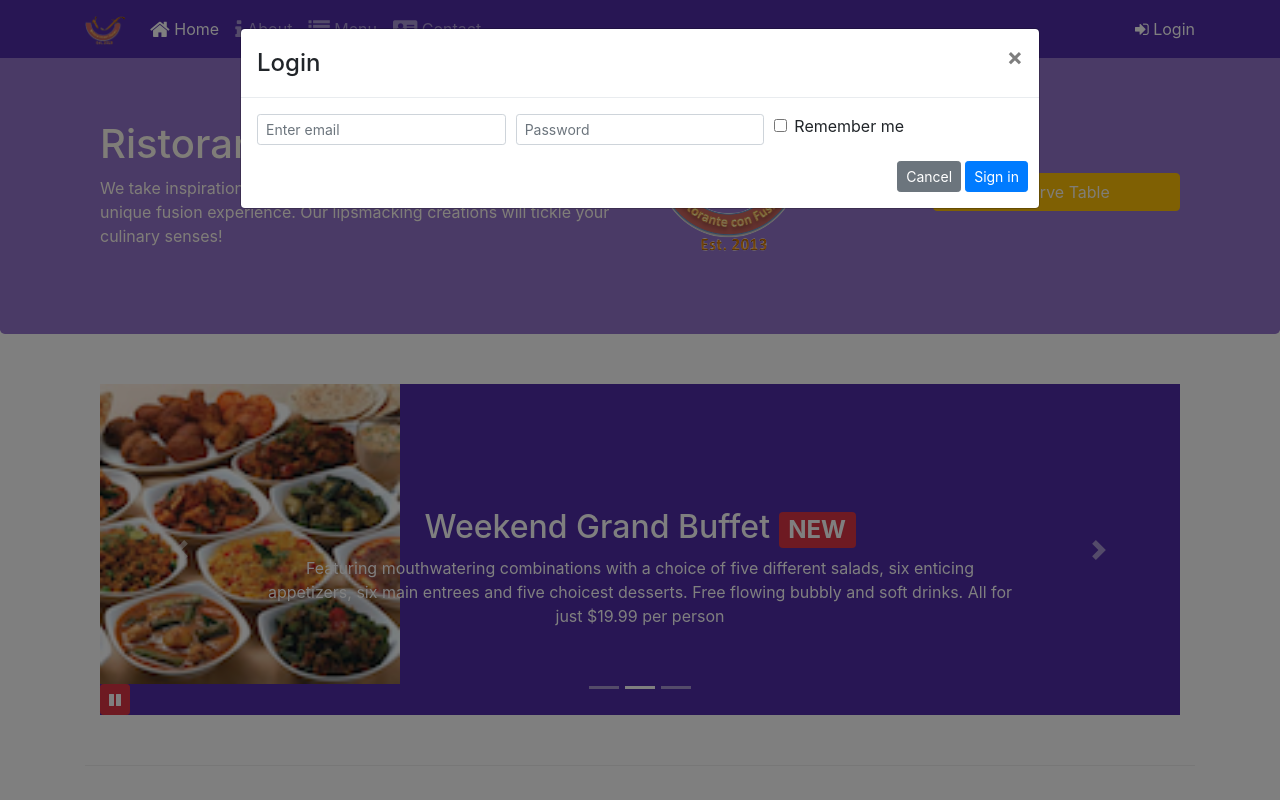
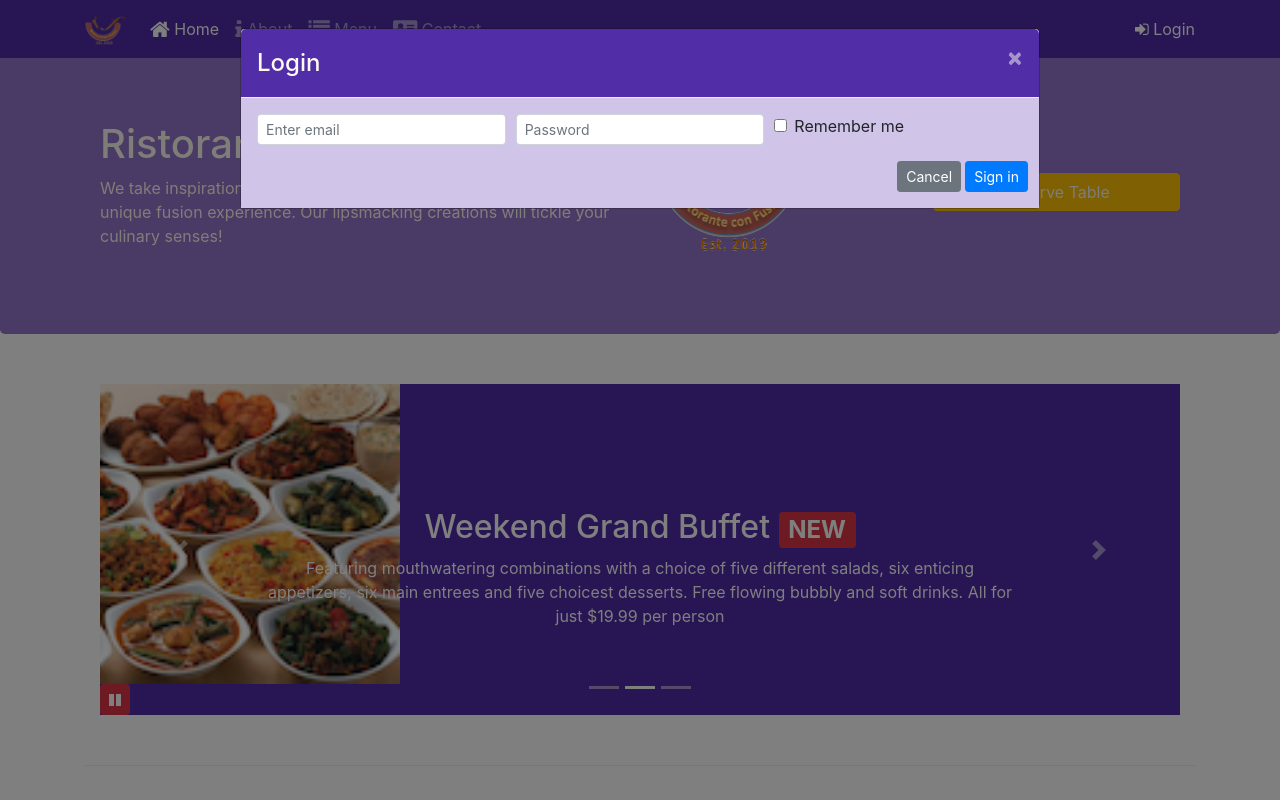
Before and after one commit to AymanShabana/Restaurant-NodeJS-React, a website: page index.html in a window 1280 px wide. Both pictures are taken after a click on the link "Login". Shown: the top 800 px of the page. Drawn offline with nearby package versions, Linux system fonts and the light colour scheme.

Commit message:
assignment 4

```diff
--- a/css/styles.scss
+++ b/css/styles.scss
@@ -72,3 +72,16 @@ body{
     bottom: 0px;
     z-index: 1;
 }
+
+.modal{
+    .modal-header{
+        background-color: $background-dark;
+        color: floralwhite ;
+        .close{
+            color: floralwhite;
+        }
+    }
+    .modal-body{
+        background-color: $background-pale;
+    }
+}
--- a/index.html
+++ b/index.html
@@ -29,7 +29,7 @@
                 <li class="nav-item"><a class="nav-link" href="./contactus.html"><span class="fa fa-address-card fa-lg"></span> Contact</a></li>
             </ul>
             <span class="navbar-text">
-                <a data-toggle="modal" data-target="#loginModal">
+                <a id="loginBtn">
                     <span class="fa fa-sign-in"></span> Login
                 </a>
             </span>
@@ -73,7 +73,7 @@
         </div>
     </div>
 </div>
-<div id="reserveModel" class="modal fade" role="dialog">
+<div id="reserveModal" class="modal fade" role="dialog">
     <div class="modal-dialog modal-lg" role="content">
         <div class="modal-content">
             <div class="modal-header">
@@ -151,7 +151,7 @@
                     <img src="img/logo.png" class="img-fluid">
                 </div>
                 <div class="col-12 col-sm align-self-center">
-                    <a data-toggle="modal" data-target="#reserveModel" class="btn btn-block btn-warning">Reserve Table</a>
+                    <a id="reserveBtn" class="btn btn-block btn-warning">Reserve Table</a>
                 </div>
             </div>
         </div>
@@ -307,6 +307,12 @@
                     $('#carouselBtn').children('span').removeClass('fa-play').addClass('fa-pause');
                 }
             });
+            $('#reserveBtn').click(function () {
+                $('#reserveModal').modal('show');
+            });
+            $('#loginBtn').click(function () {
+                $('#loginModal').modal('show');
+            });
         });
     </script>
 </body>
```
Also changed, not shown: css/styles.css.
